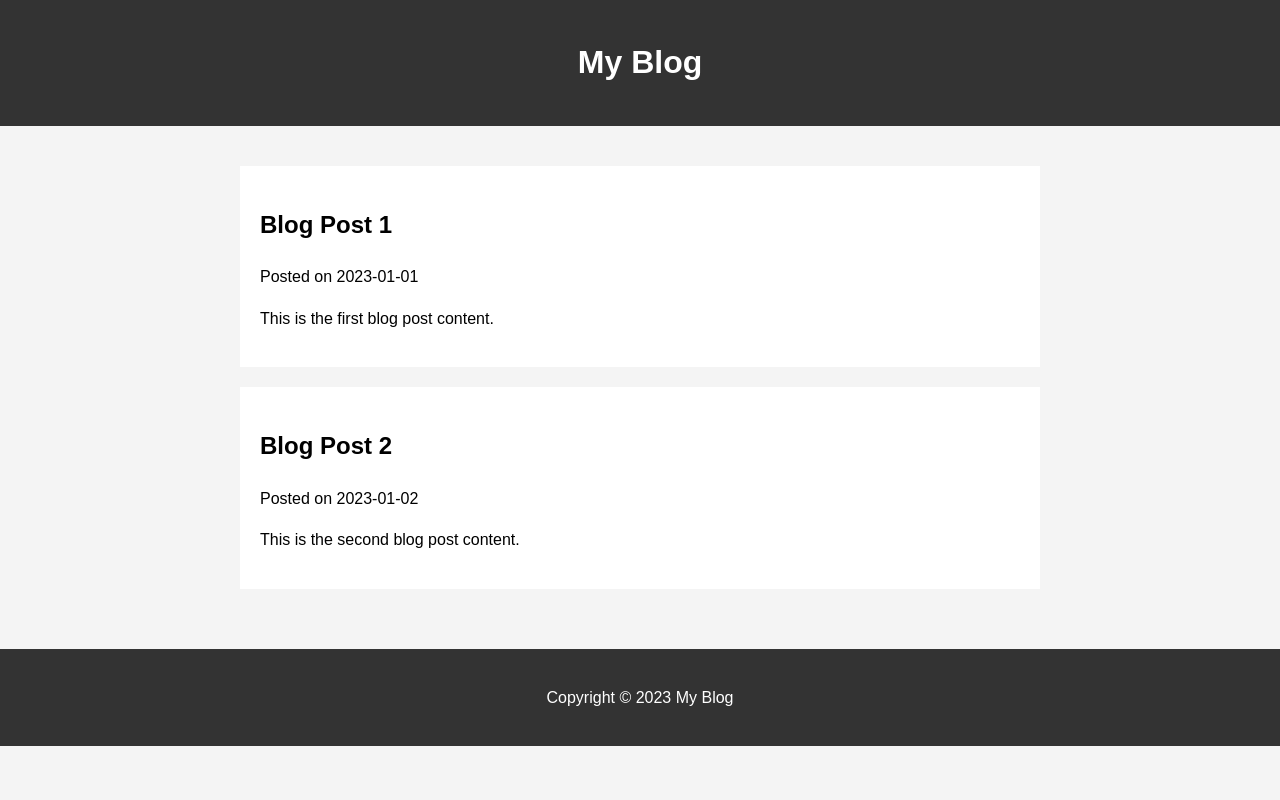
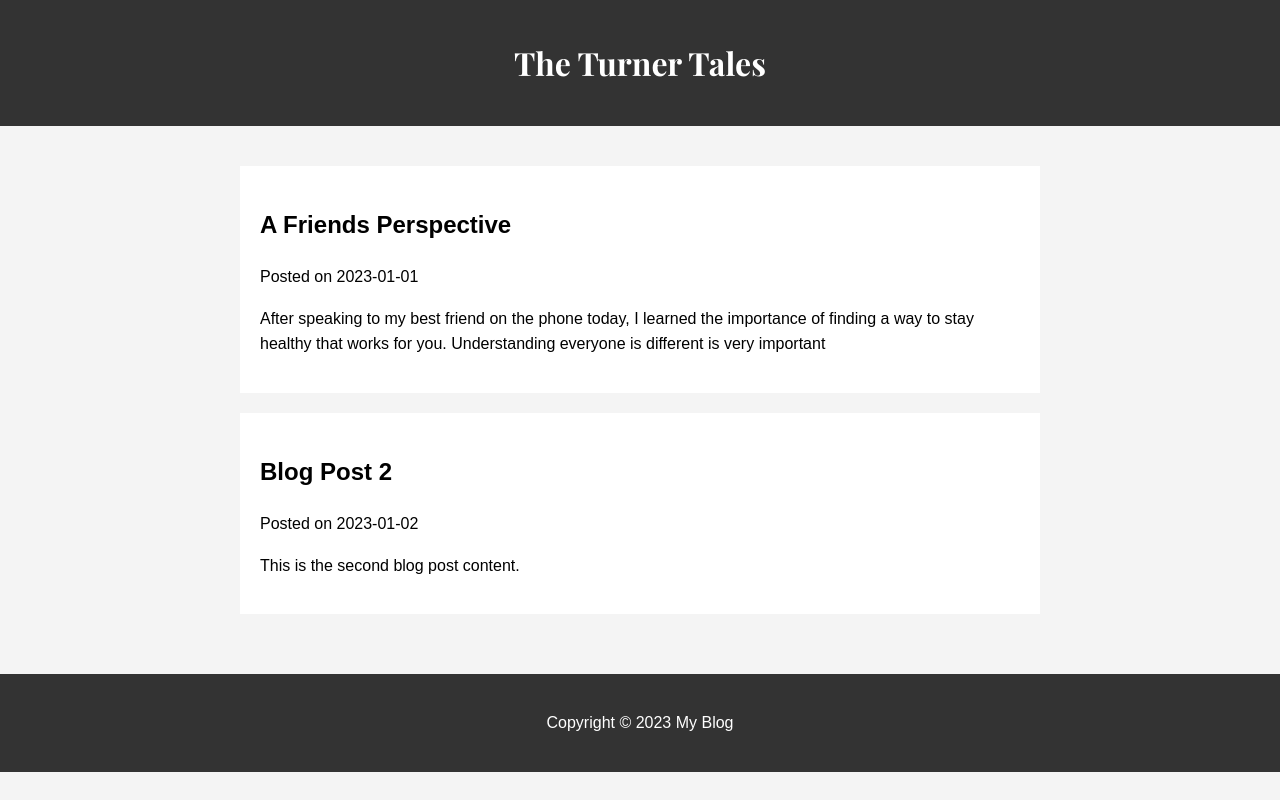
Before and after one commit to neuroinsurance/CTBLOG2, a plain HTML site: page index.html in a window 1280 px wide. Drawn offline with nearby package versions, Linux system fonts and the light colour scheme.

Commit message:
Updated content and changed font

```diff
--- a/index.html
+++ b/index.html
@@ -3,12 +3,14 @@
 <head>
     <meta charset="UTF-8">
     <meta name="viewport" content="width=device-width, initial-scale=1.0">
-    <title>My Blog</title>
+    <title>Turner Tales</title>
     <link rel="stylesheet" href="style.css">
+    <link href="https://fonts.googleapis.com/css2?family=Playfair+Display:wght@700&display=swap" rel="stylesheet">
+
 </head>
 <body>
     <header>
-        <h1>My Blog</h1>
+        <h1>The Turner Tales</h1>
     </header>
 
     <main id="blog-posts">
--- a/script.js
+++ b/script.js
@@ -1,9 +1,9 @@
 document.addEventListener('DOMContentLoaded', () => {
     const blogPosts = [
         {
-            title: "Blog Post 1",
+            title: "A Friends Perspective",
             date: "2023-01-01",
-            content: "This is the first blog post content."
+            content: "After speaking to my best friend on the phone today, I learned the importance of finding a way to stay healthy that works for you. Understanding everyone is different is very important"
         },
         {
             title: "Blog Post 2",
--- a/style.css
+++ b/style.css
@@ -7,6 +7,7 @@ body {
 }
 
 header {
+    font-family: 'Playfair Display', serif;
     background: #333;
     color: #fff;
     padding: 1rem 0;
```
Also changed, not shown: 1 other file.
